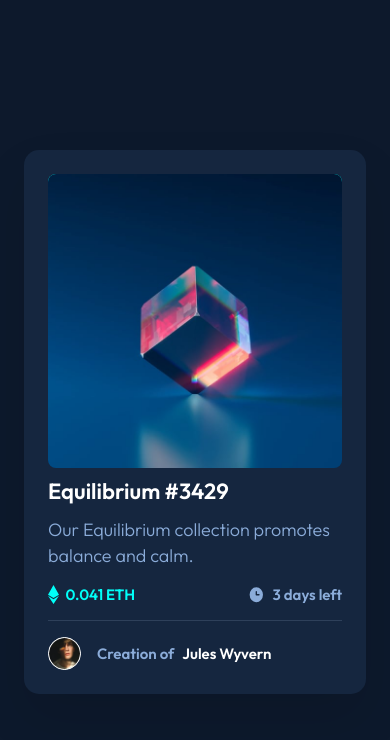
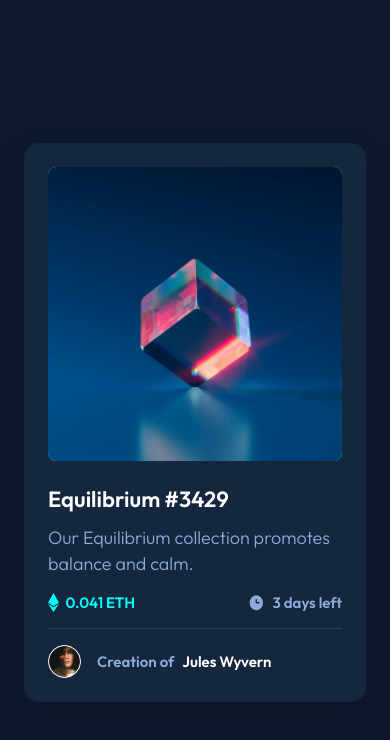
Before and after one commit to tankistttt/tankistttt.github.io, a plain HTML site: page index.html in a window 390 px wide. Drawn offline with Linux system fonts and the light colour scheme.

Commit message:
fixes style

```diff
--- a/responsive.css
+++ b/responsive.css
@@ -12,10 +12,6 @@
      p {
         margin-top: 12px;
     }
-    /*? figure */
-    figure .img-cover {
-        max-height: 279px;
-    }
 
     /*^ etherium */
 
--- a/styles.css
+++ b/styles.css
@@ -118,7 +118,7 @@ hr {
      max-height: 302px;
      background-color: #00FFF8;
      border-radius: 8px;
-
+     display: flex;
 }
 .eye {
     position: absolute;
```
Also changed, not shown: 1 other file.
